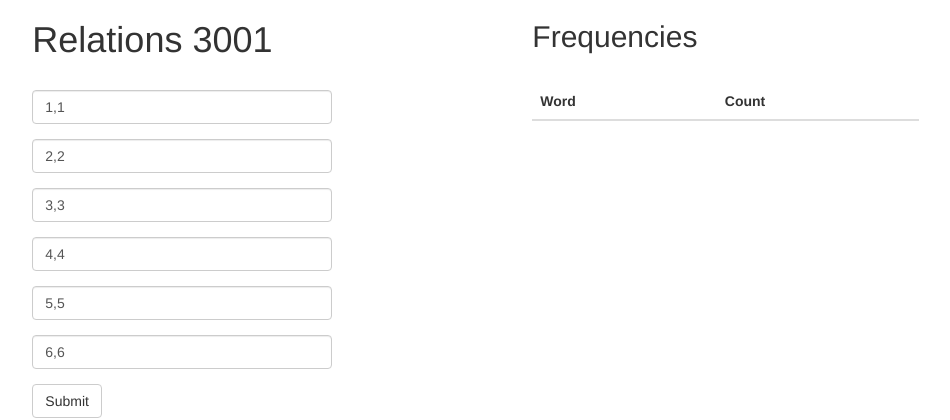
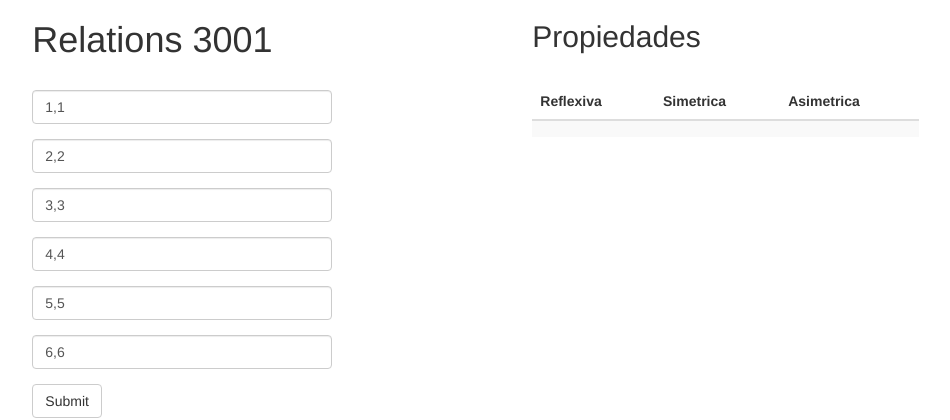
Before and after one commit to GerardoLSJ/relations-project-flask, a Flask app: page / in a window 1280 px wide. Shown: the top 420 px of the page, without its empty margins (206-1156 px from the left). Run offline with Flask 2, Linux system fonts and the light colour scheme; lists and menus that the app fills with data are empty; some libraries are stand-ins or nearby versions.

Commit message:
add table

```diff
--- a/app.py
+++ b/app.py
@@ -21,8 +21,8 @@ def api():
         pair = list(map(int,pair))
         arr.append(pair)
 
-    initMatrix(arr)
-    return jsonify(yourData=data)
+    results = initMatrix(arr)
+    return jsonify(data=results)
 
 
 if __name__ == '__main__':
--- a/relaciones.py
+++ b/relaciones.py
@@ -75,3 +75,4 @@ def initMatrix(parejas):
     print("Es reflexiva: " + str(isReflexive(matrix)))
     print("Es simetrica: " + str(isSimetric(matrix)))
     print("Es asimetrica: " + str(isAsimetric(matrix)))
+    return {'reflexiva': isReflexive(matrix), 'asimetrica': isAsimetric(matrix), 'simetrica': isSimetric(matrix)}
--- a/static/controllers.js
+++ b/static/controllers.js
@@ -1,7 +1,7 @@
 app.controller('MainCtrl', function ($scope, $http) {
     console.log('MainCtrl')
     $scope.inputBoxes = {}
-
+    $scope.states = {}
 
     $scope.inputBoxes = {
         one: "1,1",
@@ -24,7 +24,8 @@ app.controller('MainCtrl', function ($scope, $http) {
         console.info(myJson)
         $http.post('/api', myJson)
             .then((res) => {
-                console.info(res)
+                console.info(res.data)
+                $scope.states = res.data.data;
             })
             .catch((e) => {
                 console.error(e)
--- a/templates/index.html
+++ b/templates/index.html
@@ -12,7 +12,9 @@
   </style>
 </head>
 
+
 <body ng-controller="MainCtrl">
+  {% raw %}
   <div class="container">
     <div class="row">
       <div class="col-sm-5 col-sm-offset-1">
@@ -41,24 +43,32 @@
         </form>
       </div>
       <div class="col-sm-5 col-sm-offset-1">
-        <h2>Frequencies</h2>
+        <h2>Propiedades</h2>
         <br>
         <div id="results">
           <table class="table table-striped">
             <thead>
               <tr>
-                <th>Word</th>
-                <th>Count</th>
+                <th>Reflexiva</th>
+                <th>Simetrica</th>
+                <th>Asimetrica</th>
               </tr>
             </thead>
             <tbody>
-
+              <tr>
+                <td>{{states.reflexiva}}</td>
+                <td>{{states.simetrica}}</td>
+               <td>{{states.asimetrica}}</td>
+              </tr>
           </table>
         </div>
       </div>
     </div>
   </div>
   <br><br>
+
+  {% endraw %}
+
   <script src="//code.jquery.com/jquery-2.2.1.min.js"></script>
   <script src="//netdna.bootstrapcdn.com/bootstrap/3.3.6/js/bootstrap.min.js"></script>
   <script src="//ajax.googleapis.com/ajax/libs/angularjs/1.4.5/angular.min.js"></script>
```
